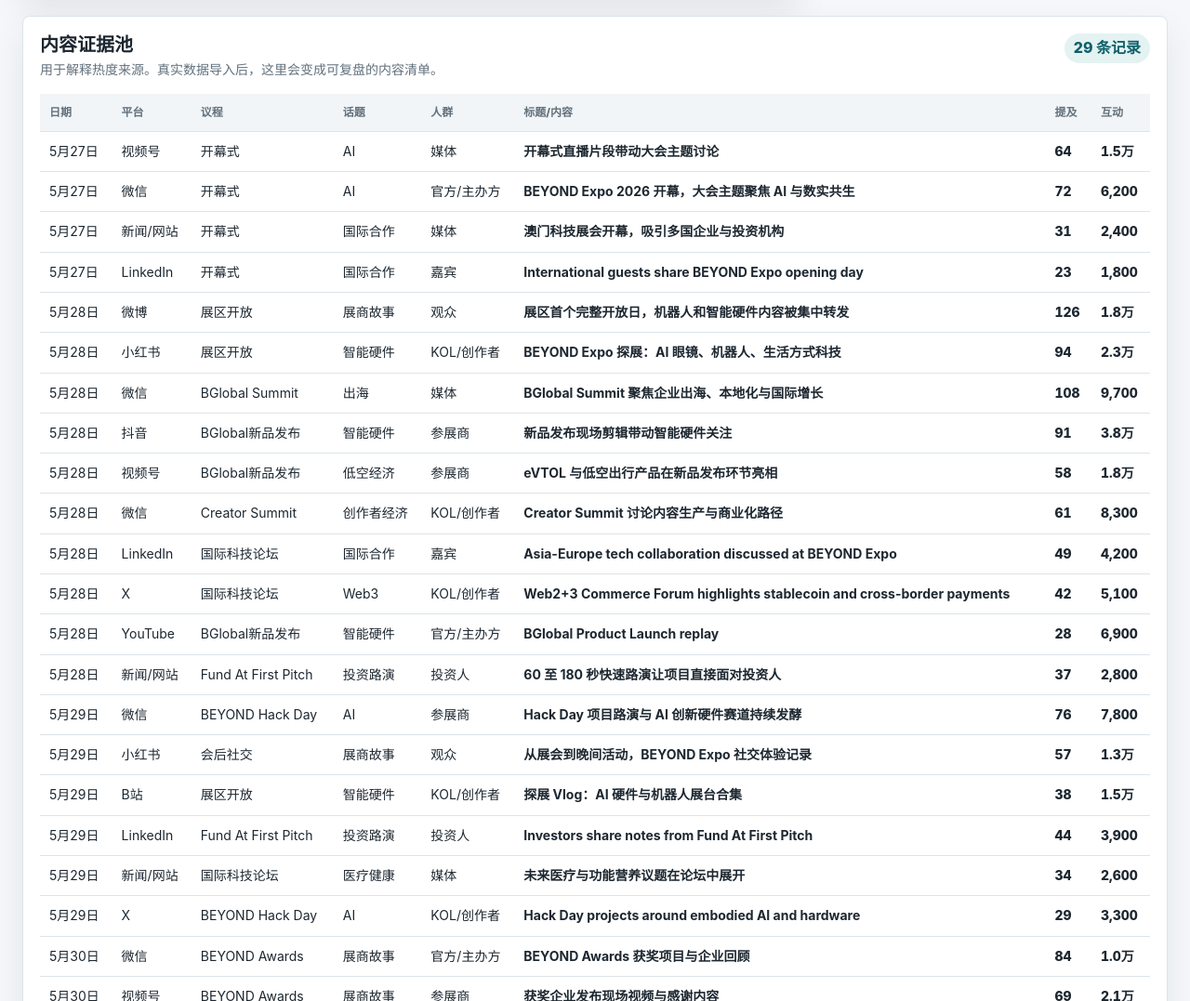
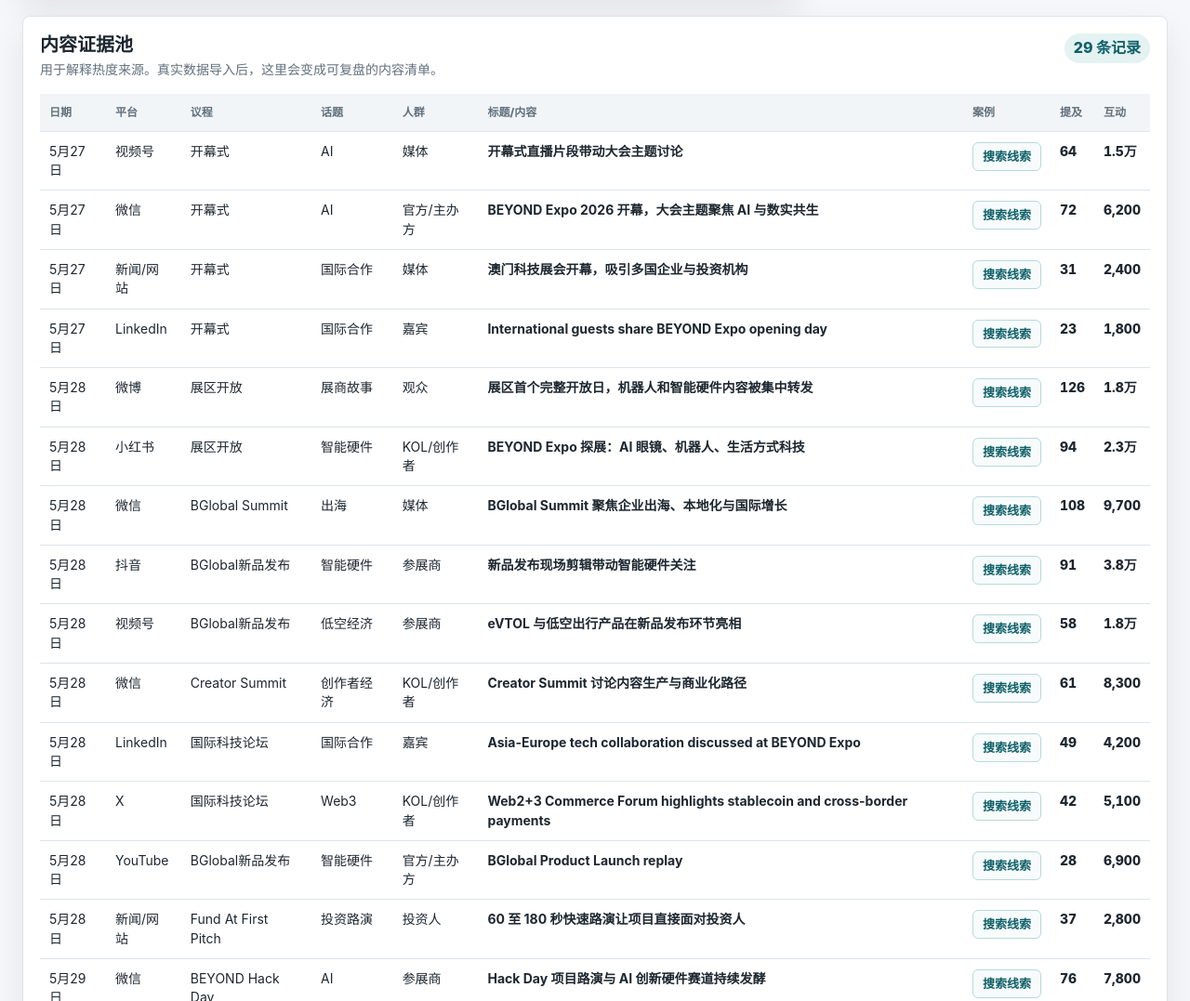
Before and after one commit to alexiios/beyond-expo-social-heatmap, a plain HTML site: page index.html in a window 1280 px wide. Shown: the part 1642-2719 px from the top of the page at 93% size. Drawn offline with Linux system fonts and the light colour scheme.

Commit message:
Add evidence case links

```diff
--- a/app.js
+++ b/app.js
@@ -736,7 +736,7 @@
   if (!sorted.length) {
     const row = document.createElement("tr");
     const cell = document.createElement("td");
-    cell.colSpan = 8;
+    cell.colSpan = 9;
     cell.appendChild(makeEmpty("当前筛选下没有内容记录。"));
     row.appendChild(cell);
     els.evidenceBody.appendChild(row);
@@ -765,6 +765,7 @@
       titleCell.appendChild(link);
     }
     row.appendChild(titleCell);
+    row.appendChild(makeCaseCell(record));
     row.appendChild(makeTd(formatNumber(record.mentions), "number-cell"));
     row.appendChild(makeTd(formatNumber(record.engagement), "number-cell"));
     els.evidenceBody.appendChild(row);
@@ -799,11 +800,61 @@
   const notes = document.createElement("p");
   notes.textContent = record.notes || "暂无备注。";
 
+  const action = makeCaseLink(record);
+  const actionRow = document.createElement("div");
+  actionRow.className = "case-actions";
+  actionRow.appendChild(action);
+
   item.appendChild(meta);
   item.appendChild(title);
   item.appendChild(metrics);
   item.appendChild(notes);
+  item.appendChild(actionRow);
   return item;
+}
+
+function makeCaseCell(record) {
+  const cell = document.createElement("td");
+  cell.className = "case-cell";
+  cell.appendChild(makeCaseLink(record));
+  return cell;
+}
+
+function makeCaseLink(record) {
+  const link = document.createElement("a");
+  const hasExactUrl = Boolean(record.url);
+  link.href = hasExactUrl ? record.url : buildSearchUrl(record);
+  link.target = "_blank";
+  link.rel = "noreferrer";
+  link.className = hasExactUrl ? "case-link exact" : "case-link fallback";
+  link.textContent = hasExactUrl ? "打开案例" : "搜索线索";
+  link.title = hasExactUrl
+    ? "打开这条内容的原始链接"
+    : "样例数据没有原始链接，将按标题和平台搜索线索";
+  return link;
+}
+
+function buildSearchUrl(record) {
+  const query = [
+    "BEYOND Expo 2026",
+    record.title,
+    record.source,
+    record.agenda,
+  ]
+    .filter(Boolean)
+    .join(" ");
+  const encoded = encodeURIComponent(query);
+
+  if (record.platform === "B站") return `https://search.bilibili.com/all?keyword=${encoded}`;
+  if (record.platform === "微博") return `https://s.weibo.com/weibo?q=${encoded}`;
+  if (record.platform === "小红书") return `https://www.xiaohongshu.com/search_result?keyword=${encoded}`;
+  if (record.platform === "抖音") return `https://www.douyin.com/search/${encoded}`;
+  if (record.platform === "LinkedIn") return `https://www.linkedin.com/search/results/content/?keywords=${encoded}`;
+  if (record.platform === "X") return `https://x.com/search?q=${encoded}&src=typed_query&f=live`;
+  if (record.platform === "YouTube") return `https://www.youtube.com/results?search_query=${encoded}`;
+  if (record.platform === "微信") return `https://weixin.sogou.com/weixin?type=2&query=${encoded}`;
+
+  return `https://www.baidu.com/s?wd=${encoded}`;
 }
 
 function normalizeRecord(row) {
--- a/index.html
+++ b/index.html
@@ -153,6 +153,7 @@
                 <th>话题</th>
                 <th>人群</th>
                 <th>标题/内容</th>
+                <th>案例</th>
                 <th>提及</th>
                 <th>互动</th>
               </tr>
--- a/styles.css
+++ b/styles.css
@@ -467,6 +467,40 @@
   font-weight: 700;
 }
 
+.case-actions {
+  display: flex;
+  flex-wrap: wrap;
+  gap: 8px;
+  align-items: center;
+}
+
+.case-link {
+  display: inline-flex;
+  align-items: center;
+  justify-content: center;
+  min-height: 30px;
+  padding: 5px 10px;
+  border: 1px solid #b9d9da;
+  border-radius: 6px;
+  color: var(--accent-strong);
+  background: #f7fbfb;
+  font-size: 13px;
+  font-weight: 800;
+  text-decoration: none;
+  white-space: nowrap;
+}
+
+.case-link.exact {
+  color: #ffffff;
+  border-color: var(--accent);
+  background: var(--accent);
+}
+
+.case-link:hover {
+  border-color: var(--accent-strong);
+  text-decoration: none;
+}
+
 .empty-state {
   padding: 14px;
   border: 1px dashed #b9c7d0;
@@ -493,7 +527,7 @@
 
 .evidence-table {
   width: 100%;
-  min-width: 980px;
+  min-width: 1080px;
   border-collapse: collapse;
 }
 
@@ -519,6 +553,10 @@
 .evidence-table .title-cell {
   min-width: 260px;
   font-weight: 700;
+}
+
+.evidence-table .case-cell {
+  min-width: 92px;
 }
 
 .evidence-table .number-cell {
```
Also changed, not shown: 1 other file.
